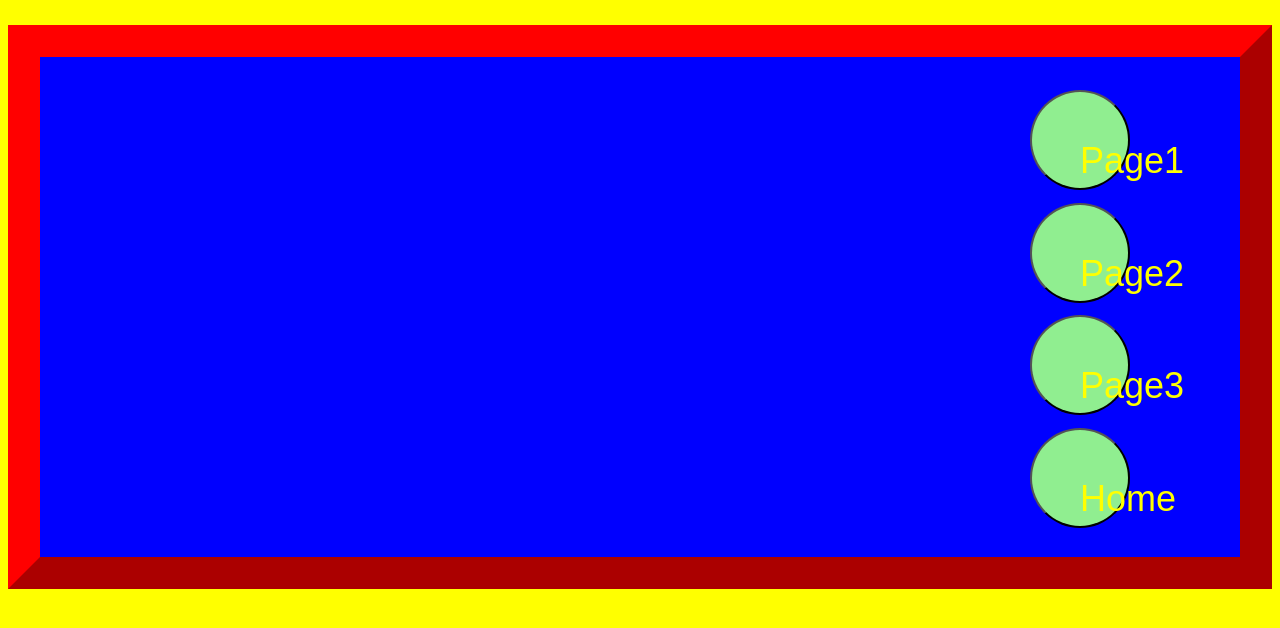
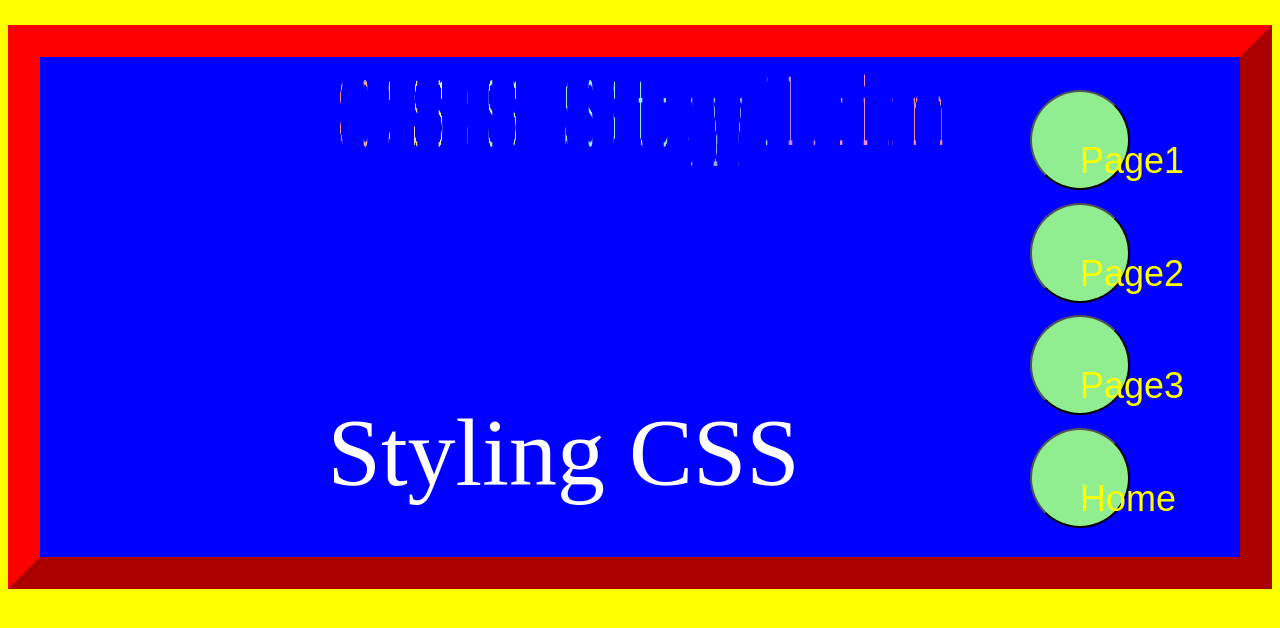
Before and after one commit to amcmullen9291/Animations.CSS, a React (Create React App) app: page /page4 in a window 1280 px wide. Shown: the top 628 px of the page. Built offline with nearby package versions, Linux system fonts and the light colour scheme.

Commit message:
page4 animations

```diff
--- a/src/Components/AdditionalCSS/MoreStyling.css
+++ b/src/Components/AdditionalCSS/MoreStyling.css
@@ -59,7 +59,8 @@
     display: inline-block;
     color: var(--color);
     text-transform: lowercase;
-    animation: animateWave 1s ease-in-out infinite;
+    animation: animateWave 1s ease-in-out;
+    animation-iteration-count: 1;
     animation-delay: calc(0.1s * var(--jump));
 }
 @keyframes animateWave {
@@ -136,6 +137,7 @@
     background-image: url(../Images/tanFlannel.jpg);
             background-repeat: repeat;
             /* no repeat will limit the text length */
+            background-clip: none;
             -webkit-background-clip: text;
             -webkit-text-fill-color: transparent;
             top: 20%;
@@ -149,3 +151,188 @@
             font-weight: 800;
             -webkit-font-smoothing: antialiased;
   }
+
+  /* text rotating around an invisible 3D object */
+  #Text3DArea{
+    color: #fff;
+    min-height: 70vh;
+    display: grid;
+    place-items: center;
+    perspective: 500px;
+}
+
+.TextBanner{
+display: flex;
+}
+
+.TextPanel{
+position: relative;
+width: 25px;
+height: 120px;
+overflow: hidden;
+animation: rotate3DText 6s ease-in-out;
+animation-iteration-count: 2;
+color: hsl(var(--hue), 75%, 75%);
+}
+
+/* bottom example of 3D */
+#secondText{
+    position: relative;
+    width: 25px;
+    height: 120px;
+    overflow: hidden;
+    animation: none;
+    /* animation-iteration-count: 3; change to infinite */
+    color: hsl(var(--hue), 75%, 75%);
+    }
+    /* end bottom example */
+
+
+@keyframes rotate3DText {
+    from{ transform: rotateX(0deg);}
+    to{ transform: rotateY(360deg);}
+} /*opened and closed blinds*/
+
+@keyframes rotate3DText2 {
+    from{ transform: rotateX(0deg);}
+    to{ transform: rotateY(0deg);}
+}
+
+.TextPanel:nth-child(1) {
+    --left: 0px;
+    --hue: 0;
+    }
+
+    .TextPanel:nth-child(2) {
+    --left: -25px;
+    --hue: 15;
+    }
+
+    .TextPanel:nth-child(3){
+    --left: -50px;
+    --hue: 30;
+    }
+
+    .TextPanel:nth-child(4){
+    --left: -75px;
+    --hue: 45;
+    }
+
+    .TextPanel:nth-child(5){
+    --left: -100px;
+    --hue: 60;
+    }
+
+    .TextPanel:nth-child(6) {
+    --left: -125px;
+    --hue: 75;
+    }
+
+    .TextPanel:nth-child(7){
+    --left: -150px;
+    --hue: 90;
+    }
+
+    .TextPanel:nth-child(8){
+    --left: -175px;
+    --hue: 105;
+    }
+
+    .TextPanel:nth-child(9){
+    --left: -200px;
+    --hue: 120;
+    }
+
+    .TextPanel:nth-child(10) {
+    --left: -225px;
+    --hue: 135;
+    }
+
+    .TextPanel:nth-child(11){
+    --left: -250px;
+    --hue: 150;
+    }
+
+    .TextPanel:nth-child(12){
+    --left: -275px;
+    --hue: 165;
+    }
+
+    .TextPanel:nth-child(13){
+    --left: -300px;
+    --hue: 180;
+    }
+
+    .TextPanel:nth-child(14) {
+    --left: -325px;
+    --hue: 195;
+    }
+
+    .TextPanel:nth-child(15){
+    --left: -350px;
+    --hue: 210;
+    }
+
+    .TextPanel:nth-child(16){
+    --left: -375px;
+    --hue: 225;
+    }
+
+    .TextPanel:nth-child(17){
+    --left: -400px;
+    --hue: 240;
+    }
+
+    .TextPanel:nth-child(18) {
+    --left: -425px;
+    --hue: 155;
+    }
+    .TextPanel:nth-child(19) {
+    --left: -450px;
+    --hue: 270;
+    }
+        .TextPanel:nth-child(20) {
+    --left: -475px;
+    --hue: 285;
+    }
+    .TextPanel:nth-child(21) {
+    --left: -500px;
+    --hue: 300;
+    }
+    .TextPanel:nth-child(22) {
+    --left: -525px;
+    --hue: 315;
+    }
+    .TextPanel:nth-child(23) {
+    --left: -550px;
+    --hue: 330;
+    }
+    .TextPanel:nth-child(24) {
+    --left: -575px;
+    --hue: 345;
+    }
+    .TextPanel:nth-child(25) {
+    --left: -600px;
+    --hue: 360;
+    }
+
+    .TextPanel:hover{
+    transform: scale(1.2);
+    }
+
+    .TextPanel::before{
+    position: absolute;
+    left: var(--left);
+    content: "𝙲𝚂𝚂 𝚂𝚝𝚢𝚕𝚒𝚗𝚐";
+    font-size: 96px;
+    width: max-content;
+    }
+
+    #secondText::before{
+        position: absolute;
+        left: var(--left);
+        content: "Styling CSS";
+        color: white;
+        font-size: 96px;
+        width: max-content;
+        }
--- a/src/Components/Page4.js
+++ b/src/Components/Page4.js
@@ -3,6 +3,64 @@ import React from 'react';
 function Page4(props) {
     return (
         <>
+<div id="Text3DArea">
+    <div className="TextBanner">
+    <div className="TextPanel"></div>
+    <div className="TextPanel"></div>
+    <div className="TextPanel"></div>
+    <div className="TextPanel"></div>
+    <div className="TextPanel"></div>
+    <div className="TextPanel"></div>
+    <div className="TextPanel"></div>
+    <div className="TextPanel"></div>
+    <div className="TextPanel"></div>
+    <div className="TextPanel"></div>
+    <div className="TextPanel"></div>
+    <div className="TextPanel"></div>
+    <div className="TextPanel"></div>
+    <div className="TextPanel"></div>
+    <div className="TextPanel"></div>
+    <div className="TextPanel"></div>
+    <div className="TextPanel"></div>
+    <div className="TextPanel"></div>
+    <div className="TextPanel"></div>
+    <div className="TextPanel"></div>
+    <div className="TextPanel"></div>
+    <div className="TextPanel"></div>
+    <div className="TextPanel"></div>
+    <div className="TextPanel"></div>
+    <div className="TextPanel"></div>
+    </div>
+    <div id="Text3DArea">
+    <div className="TextBanner">
+    <div className="TextPanel" id="secondText"></div>
+    <div className="TextPanel" id="secondText"></div>
+    <div className="TextPanel" id="secondText"></div>
+    <div className="TextPanel" id="secondText"></div>
+    <div className="TextPanel" id="secondText"></div>
+    <div className="TextPanel" id="secondText"></div>
+    <div className="TextPanel" id="secondText"></div>
+    <div className="TextPanel" id="secondText"></div>
+    <div className="TextPanel" id="secondText"></div>
+    <div className="TextPanel" id="secondText"></div>
+    <div className="TextPanel" id="secondText"></div>
+    <div className="TextPanel" id="secondText"></div>
+    <div className="TextPanel" id="secondText"></div>
+    <div className="TextPanel" id="secondText"></div>
+    <div className="TextPanel" id="secondText"></div>
+    <div className="TextPanel" id="secondText"></div>
+    <div className="TextPanel" id="secondText"></div>
+    <div className="TextPanel" id="secondText"></div>
+    <div className="TextPanel" id="secondText"></div>
+    <div className="TextPanel" id="secondText"></div>
+    <div className="TextPanel" id="secondText"></div>
+    <div className="TextPanel" id="secondText"></div>
+    <div className="TextPanel" id="secondText"></div>
+    <div className="TextPanel" id="secondText"></div>
+    <div className="TextPanel" id="secondText"></div>
+    </div>
+    </div>
+    </div>
         <div id="navbar">
             <a href={"/Page1"}><button>Page1</button></a><br/>
             <a href={"/Page2"}><button>Page2</button></a><br/>
```
